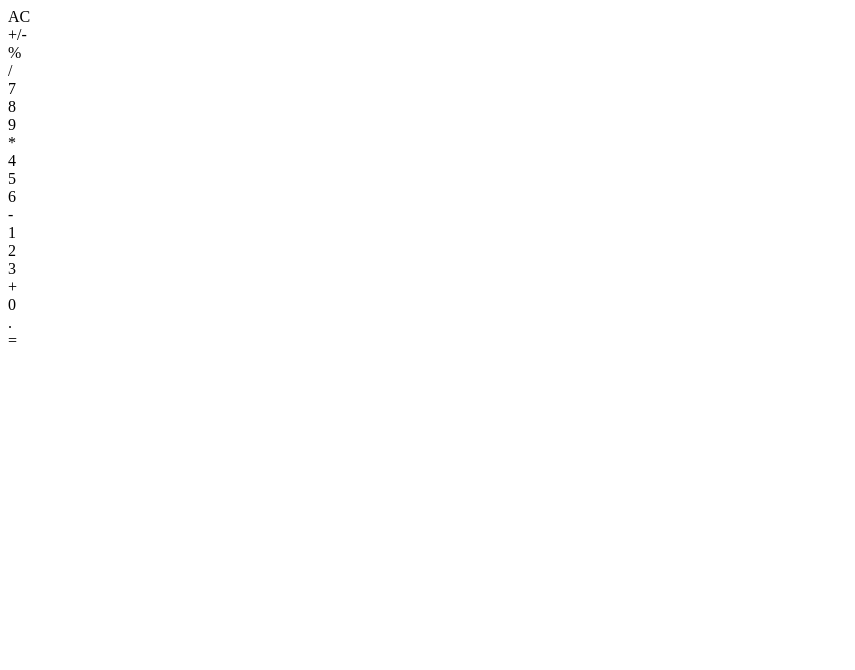
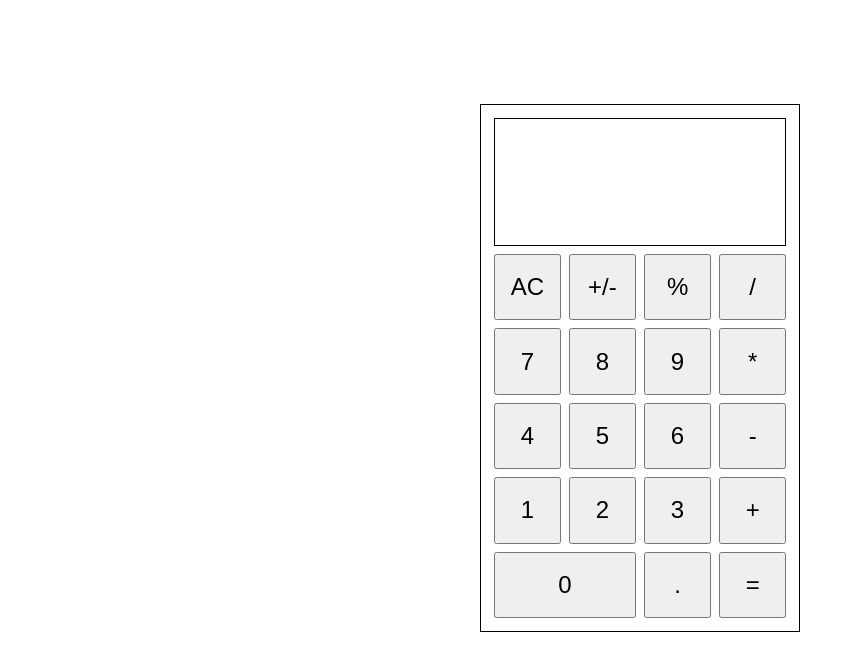
Before and after one commit to Bru1415/odin-calculator, a plain HTML site: page index.html in a window 1280 px wide. Shown: the whole page, without its empty margins (0-855 px from the left). Drawn offline with Linux system fonts and the light colour scheme.

Commit message:
Add buttons in html and grid styles for calculator

```diff
--- a/index.html
+++ b/index.html
@@ -12,25 +12,25 @@
 
     <div id="calc-container">
         <div id="display"></div>
-        <div>AC</div>
-        <div>+/-</div>
-        <div>%</div>
-        <div class="operator">/</div>
-        <div>7</div>
-        <div>8</div>
-        <div>9</div>
-        <div class="operator">*</div>
-        <div>4</div>
-        <div>5</div>
-        <div>6</div>
-        <div class="operator">-</div>
-        <div>1</div>
-        <div>2</div>
-        <div>3</div>
-        <div class="operator">+</div>
-        <div>0</div>
-        <div>.</div>
-        <div>=</div>
+        <div id="ac"><button>AC</button></div>
+        <div id="sign"><button>+/-</button></div>
+        <div id="percent"><button>%</button></div>
+        <div id="divide" class="operator"><button>/</button></div>
+        <div id="seven"><button>7</button></div>
+        <div id="eigth"><button>8</button></div>
+        <div id="nine"><button>9</button></div>
+        <div id="multiply" class="operator"><button>*</button></div>
+        <div id="four"><button>4</button></div>
+        <div id="five"><button>5</button></div>
+        <div id="six"><button>6</button></div>
+        <div id="subtract" class="operator"><button>-</button></div>
+        <div id="one"><button>1</button></div>
+        <div id="two"><button>2</button></div>
+        <div id="three"><button>3</button></div>
+        <div id="add" class="operator"><button>+</button></div>
+        <div id="zero"><button>0</button></div>
+        <div id="point"><button>.</button></div>
+        <div id="equal"><button>=</button></div>
     </div>
 
 
--- a/styles.css
+++ b/styles.css
@@ -0,0 +1,48 @@
+*{
+   box-sizing: border-box;
+   margin: 0;
+
+}
+
+body{
+    width: 100vw;
+    height: 100vh;
+}
+
+#calc-container{
+    display: grid;
+    grid-template-columns: repeat(4,1fr);
+    /* repeat(4,1fr); */
+    grid-template-rows: repeat(6,1fr);
+    grid-auto-flow: row;
+    width:25%;
+    height: 66%;
+    gap: 8px;
+    border: 1px solid black;
+    /* margin: auto; */
+    padding: 0.8rem;
+    top: 13%;
+    left: 37.5%;
+    position: fixed;
+
+
+}
+
+#calc-container div button{
+    margin: 0;
+    width: 100%;
+    height: 100%;
+    font-size: 1.5rem;
+}
+
+#display{
+    grid-row: 1;
+    grid-column: 1 / span 4;
+    border: 1px solid black;
+    height: 8rem;
+}
+
+#zero{
+    grid-row: 6;
+    grid-column: 1 / span 2;
+}
```
